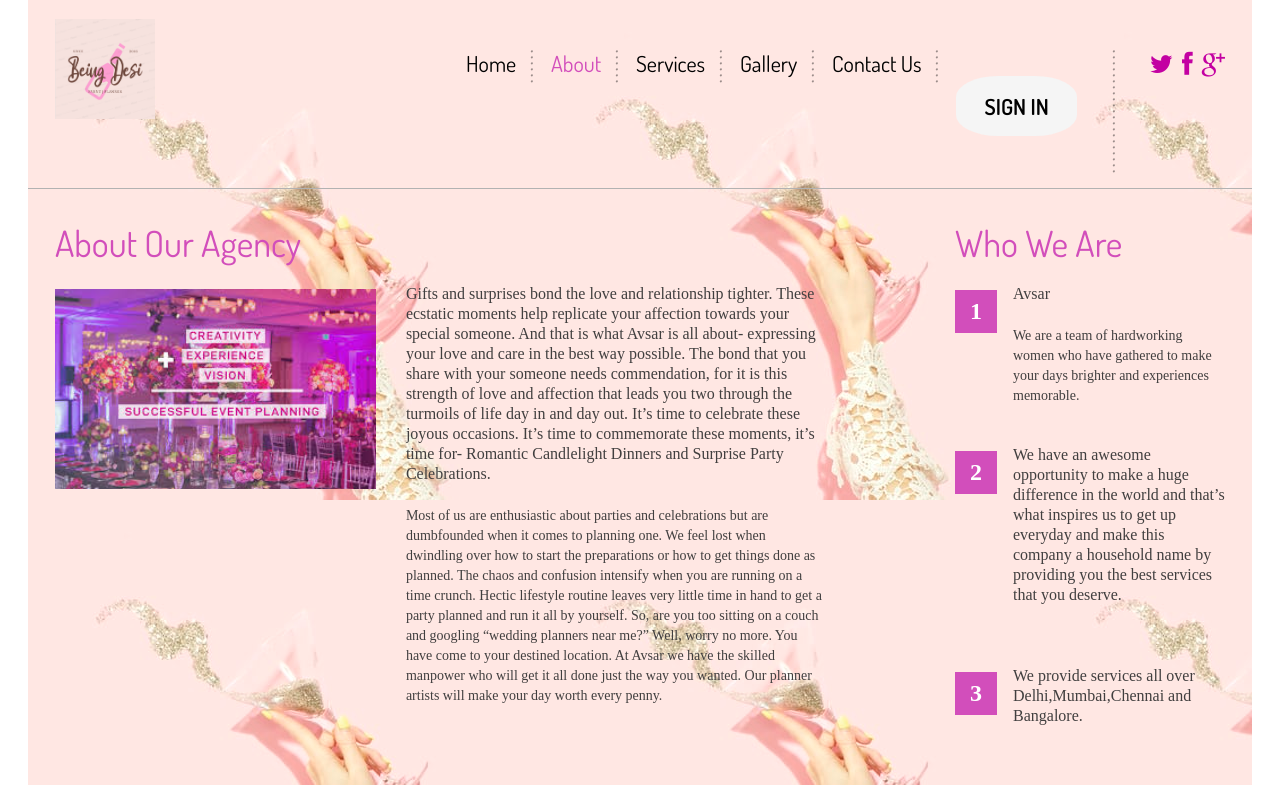
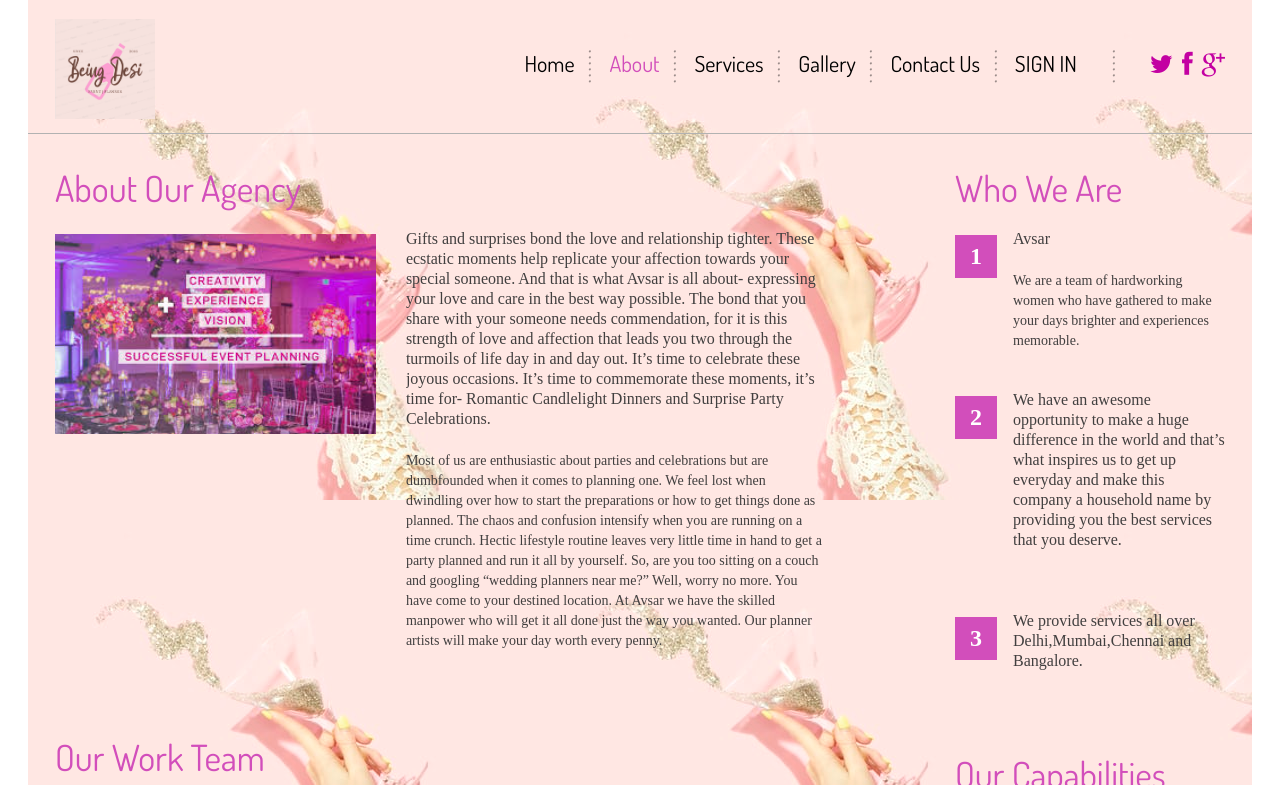
Before and after one commit to SaloniSingh1601/SheHacks_Team-021, a plain HTML site: page about.html in a window 1280 px wide. Shown: the top 785 px of the page. Drawn offline with Linux system fonts and the light colour scheme; a web font is replaced by a local one.

Commit message:
Update about.html

```diff
--- a/about.html
+++ b/about.html
@@ -60,7 +60,7 @@
              <li><a href="services.html">Services</a></li>
              <li><a href="gallery.html">Gallery</a></li>
              <li><a href="contacts.html">Contact Us</a></li>
-             <li><a href="#" class="btn">SIGN IN</a></li>
+             <li><a href="#" class="btn2">SIGN IN</a></li>
            </ul>
           </nav>
           <div class="clear"></div>
```
